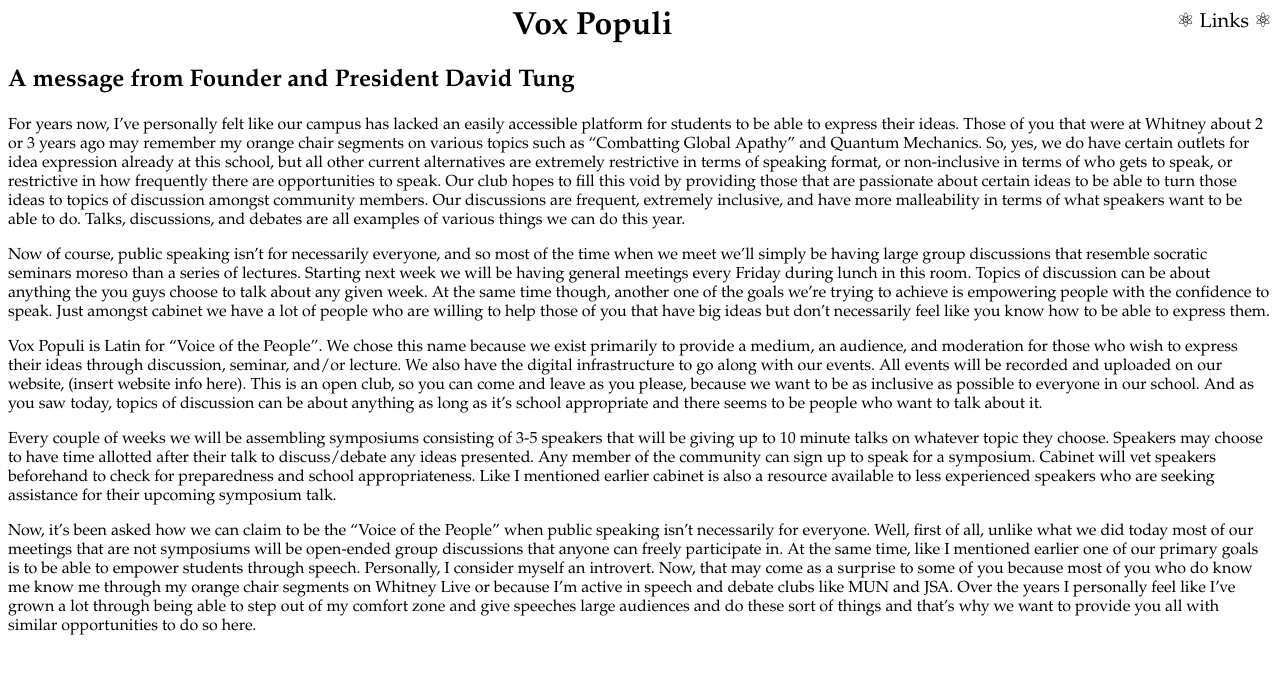
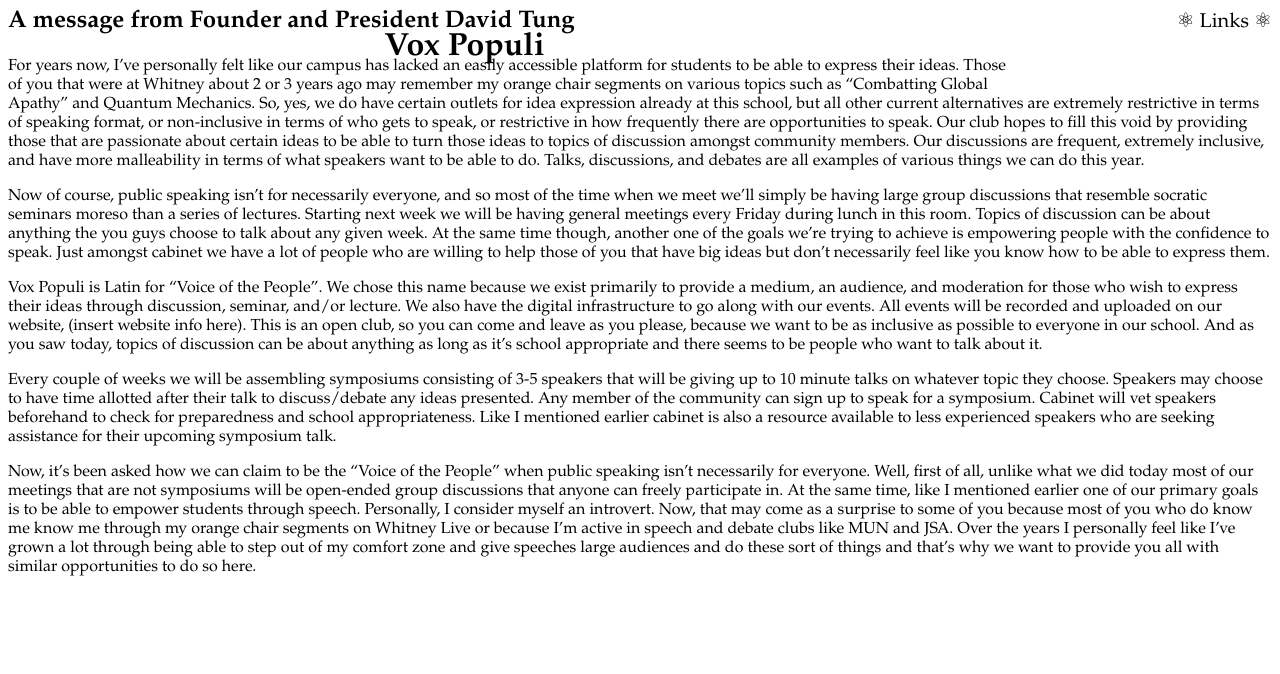
Before and after one commit to WHSVoxPopuli/WHSVoxPopuli.github.io, a plain HTML site: page index.html in a window 1280 px wide. Drawn offline with Linux system fonts and the light colour scheme.

Commit message:
Update main.css

```diff
--- a/css/main.css
+++ b/css/main.css
@@ -2,7 +2,10 @@ body {
   font-family:"Garamond";
 }
 .titles {
-    text-align: center;
+   float: right;
+   position: relative;
+   left: -50%; /* or right 50% */
+   text-align: left;
 }
 .sidenav {
     height: 100%;
```
